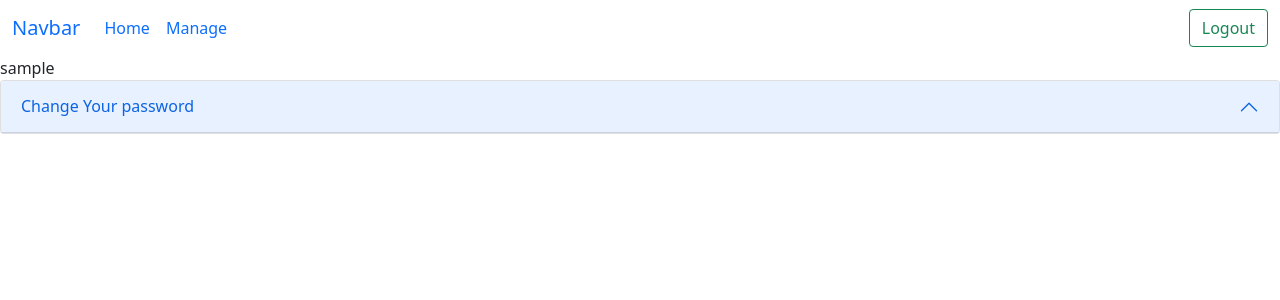
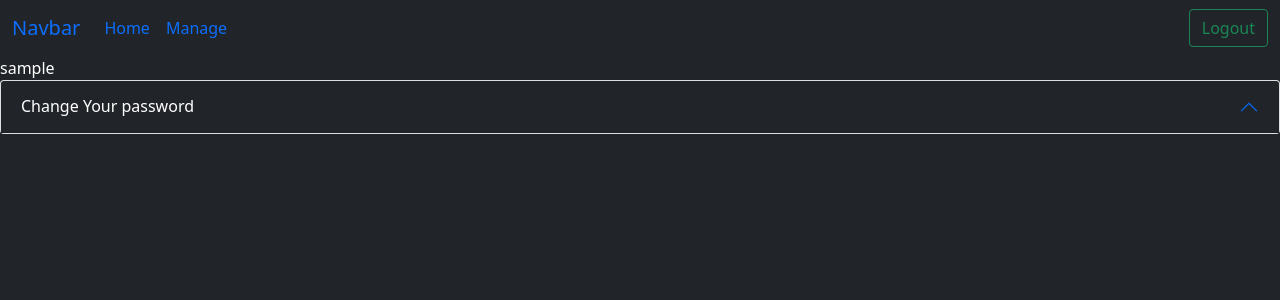
Before and after one commit to s27814-pj/blogLite, a PHP site: page /manage.php in a window 1280 px wide. Shown: the top 300 px of the page. Run offline with PHP 8.4, Linux system fonts and the light colour scheme; the visitor is signed in with stand-in values (Sample User, id 1).

Commit message:
finished

```diff
--- a/actions.php
+++ b/actions.php
@@ -22,8 +22,6 @@ if ($_SERVER['REQUEST_METHOD'] === 'POST') {
             $target_file="";
 
             if ($_FILES["fileToUpload"]["size"] != 0) {
-                echo "jestem";
-                echo $_FILES["fileToUpload"]["size"];
 
             $target_dir = "uploads/";
             $target_file = $target_dir . basename($_FILES["fileToUpload"]["name"]);
--- a/includes/header.php
+++ b/includes/header.php
@@ -3,15 +3,17 @@
 <head>
     <meta charset="UTF-8">
     <meta name="viewport" content="width=device-width, initial-scale=1.0">
-    <title>Bootstrap Example</title>
+    <title>blogLite</title>
     <!-- Bootstrap CSS -->
     <link href="https://cdn.jsdelivr.net/npm/bootstrap@5.0.2/dist/css/bootstrap.min.css" rel="stylesheet" integrity="sha384-EVSTQN3/azprG1Anm3QDgpJLIm9Nao0Yz1ztcQTwFspd3yD65VohhpuuCOmLASjC" crossorigin="anonymous">
 
     <script src="https://cdn.jsdelivr.net/npm/bootstrap@5.0.2/dist/js/bootstrap.bundle.min.js" integrity="sha384-MrcW6ZMFYlzcLA8Nl+NtUVF0sA7MsXsP1UyJoMp4YLEuNSfAP+JcXn/tWtIaxVXM" crossorigin="anonymous"></script>
 
 
+
+
 </head>
-<body>
+<body class="bg-dark text-white">
 <?php require_once 'config.php';
 require_once './includes/public_functions.php';
 session_start();
--- a/includes/public_functions.php
+++ b/includes/public_functions.php
@@ -154,3 +154,17 @@ function editBodyPostById($id, $body){
     }
 
 }
+
+function getEmailByUserid($user_id){
+    global $conn;
+    $sql = "SELECT * FROM users WHERE id='$user_id'LIMIT 1";
+    $result = mysqli_query($conn, $sql);
+
+    if (mysqli_num_rows($result) > 0) {
+        $out = mysqli_fetch_assoc($result);
+        return $out['email'];
+    } else {
+        return null;
+    }
+
+}
--- a/login.php
+++ b/login.php
@@ -15,11 +15,11 @@ if (isset($_GET['noAccess'])) echo '
 <form action="manage.php" method="post">
   <div class="mb-3">
     <label for="username" class="form-label">User</label>
-    <input type="text" class="form-control" id="username" name="username">
+    <input type="text" class="form-control bg-dark text-white" id="username" name="username">
   </div>
   <div class="mb-3">
     <label for="password" class="form-label">Password</label>
-    <input type="password" class="form-control" id="password" name="password">
+    <input type="password" class="form-control bg-dark text-white" id="password" name="password">
   </div>
 
   <button type="submit" class="btn btn-primary">LOGIN</button>
--- a/manage.php
+++ b/manage.php
@@ -2,7 +2,7 @@
 
 
 
-<?php include( './includes/navbar.php');
+<?php
 
 
 if ($_SERVER['REQUEST_METHOD'] === 'POST') {
@@ -19,6 +19,8 @@ if ($_SERVER['REQUEST_METHOD'] === 'POST') {
 
 }
 
+include( './includes/navbar.php');
+
 //else header('Location: login.php?noAccess=1');
 if (isset($_SESSION['currentUser'])){
 echo $_SESSION['currentUser']['username'];
@@ -26,14 +28,14 @@ echo $_SESSION['currentUser']['username'];
 ?>
 
 
-    <div class="accordion" id="accordionExample">
-        <div class="accordion-item">
+    <div class="accordion " id="accordionExample">
+        <div class="accordion-item ">
             <h2 class="accordion-header">
-                <button class="accordion-button" type="button" data-bs-toggle="collapse" data-bs-target="#collapseOne" aria-expanded="true" aria-controls="collapseOne">
+                <button class="accordion-button bg-dark text-white" type="button" data-bs-toggle="collapse" data-bs-target="#collapseOne" aria-expanded="true" aria-controls="collapseOne">
                     Change <?php if($_SESSION['currentUser']['role'] != "Admin") echo "Your"?> password
                 </button>
             </h2>
-            <div id="collapseOne" class="accordion-collapse collapse" data-bs-parent="#accordionExample">
+            <div id="collapseOne" class="accordion-collapse collapse bg-dark text-white" data-bs-parent="#accordionExample">
                 <div class="accordion-body">
                     <form action="actions.php" method="post">
                         <div class="mb-3">
@@ -56,11 +58,11 @@ echo $_SESSION['currentUser']['username'];
         <?php if (($_SESSION['currentUser']['role']== "Author") || (($_SESSION['currentUser']['role']== "Admin"))){ ?>
         <div class="accordion-item">
             <h2 class="accordion-header">
-                <button class="accordion-button collapsed" type="button" data-bs-toggle="collapse" data-bs-target="#collapseTwo" aria-expanded="false" aria-controls="collapseTwo">
+                <button class="accordion-button collapsed bg-dark text-white" type="button" data-bs-toggle="collapse" data-bs-target="#collapseTwo" aria-expanded="false" aria-controls="collapseTwo">
                     Add post
                 </button>
             </h2>
-            <div id="collapseTwo" class="accordion-collapse collapse" data-bs-parent="#accordionExample">
+            <div id="collapseTwo" class="accordion-collapse collapse bg-dark text-white" data-bs-parent="#accordionExample">
                 <div class="accordion-body">
                     <form action="actions.php" method="post" enctype="multipart/form-data">
                         <div class="mb-3">
@@ -86,11 +88,11 @@ echo $_SESSION['currentUser']['username'];
         </div>
         <div class="accordion-item">
             <h2 class="accordion-header">
-                <button class="accordion-button collapsed" type="button" data-bs-toggle="collapse" data-bs-target="#collapseThree" aria-expanded="false" aria-controls="collapseThree">
+                <button class="accordion-button collapsed bg-dark text-white" type="button" data-bs-toggle="collapse" data-bs-target="#collapseThree" aria-expanded="false" aria-controls="collapseThree">
                     Delete post
                 </button>
             </h2>
-            <div id="collapseThree" class="accordion-collapse collapse" data-bs-parent="#accordionExample">
+            <div id="collapseThree" class="accordion-collapse collapse bg-dark text-white" data-bs-parent="#accordionExample">
                 <div class="accordion-body">
                     <form action="actions.php" method="post">
                     <select class="form-select" multiple aria-label="Multiple select example" name="postId">
@@ -110,11 +112,11 @@ echo $_SESSION['currentUser']['username'];
 
             <div class="accordion-item">
             <h2 class="accordion-header">
-                <button class="accordion-button collapsed" type="button" data-bs-toggle="collapse" data-bs-target="#collapseFour" aria-expanded="false" aria-controls="collapseFour">
+                <button class="accordion-button collapsed bg-dark text-white" type="button" data-bs-toggle="collapse" data-bs-target="#collapseFour" aria-expanded="false" aria-controls="collapseFour">
                     Edit body of post
                 </button>
             </h2>
-            <div id="collapseFour" class="accordion-collapse collapse" data-bs-parent="#accordionExample">
+            <div id="collapseFour" class="accordion-collapse collapse bg-dark text-white" data-bs-parent="#accordionExample">
                 <div class="accordion-body">
                     <form action="actions.php" method="post">
                     <select class="form-select" multiple aria-label="Multiple select example" name="postId">
@@ -141,13 +143,13 @@ echo $_SESSION['currentUser']['username'];
 
                 <div class="accordion-item">
                     <h2 class="accordion-header">
-                        <button class="accordion-button collapsed" type="button" data-bs-toggle="collapse" data-bs-target="#collapseFive" aria-expanded="false" aria-controls="collapseFive">
+                        <button class="accordion-button collapsed bg-dark text-white" type="button" data-bs-toggle="collapse" data-bs-target="#collapseFive" aria-expanded="false" aria-controls="collapseFive">
                             Check logs
                         </button>
                     </h2>
-                    <div id="collapseFive" class="accordion-collapse collapse" data-bs-parent="#accordionExample">
+                    <div id="collapseFive" class="accordion-collapse collapse bg-dark text-white" data-bs-parent="#accordionExample">
                         <div class="accordion-body">
-                            <table class="table">
+                            <table class="table bg-dark text-white">
                                 <thead>
                                 <tr>
                                     <th scope="col">Post id</th>
```
Also changed, not shown: index.php (+2 -31 lines), single_post.php (+9 -4 lines).
